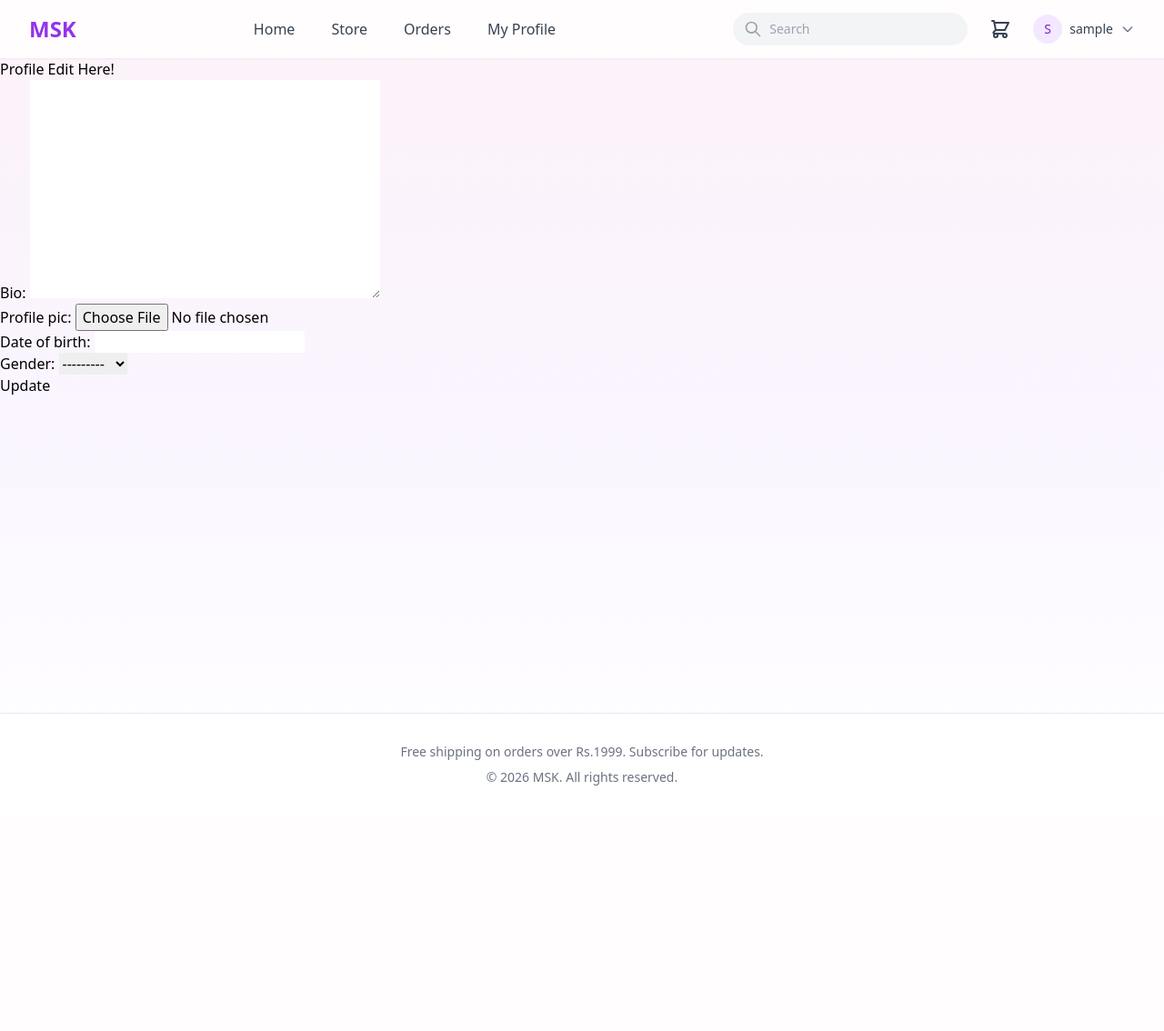
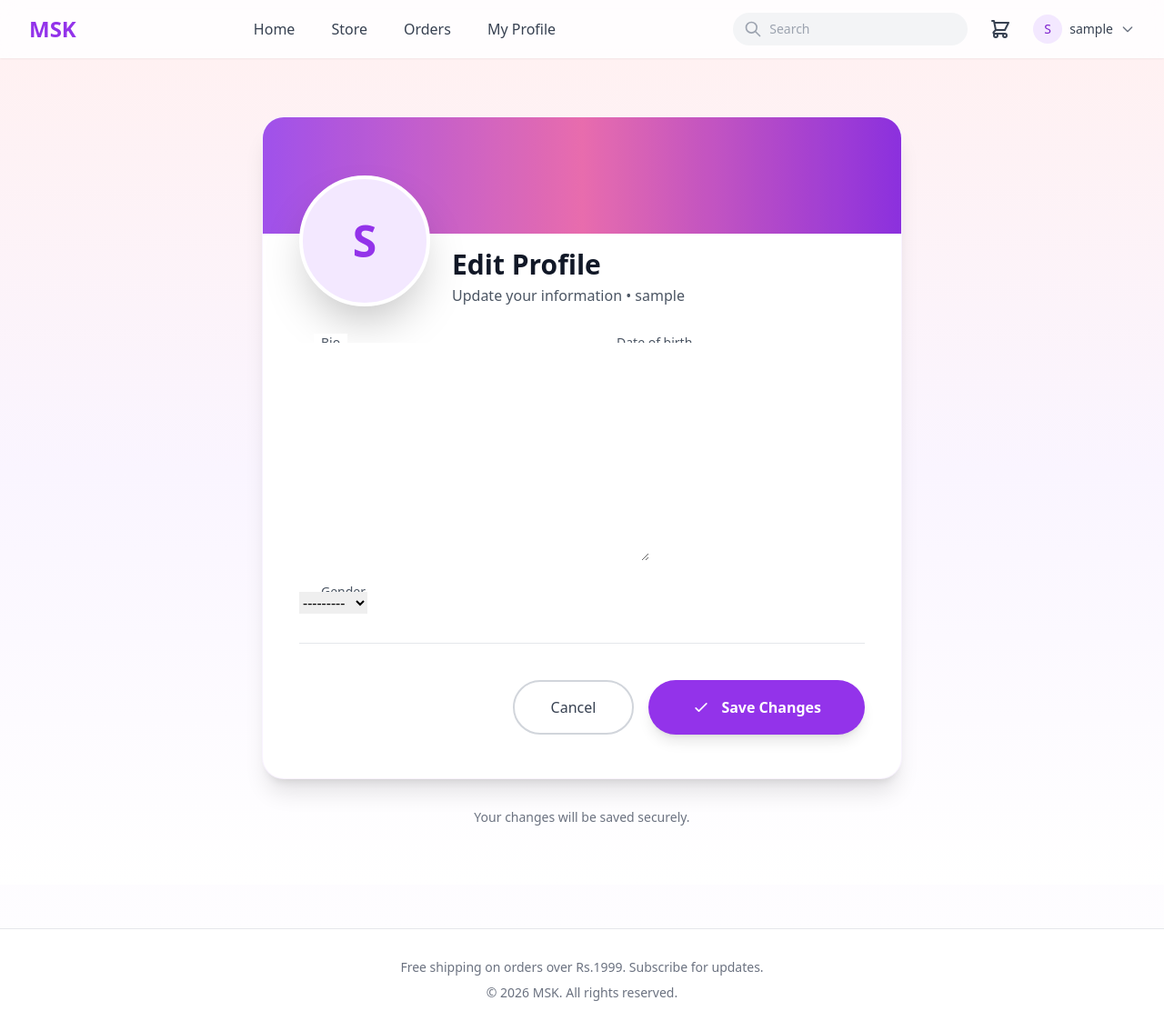
Before and after one commit to Musthak2004/django-ecommerce-api, a Django app: page /profiles/edit/ in a window 1280 px wide; the page is wider, and only the part inside the window is pictured. Shown: that part at 91% size. Before the commit the page ends 864 px from the top of that part, so only its background shows below. Run offline with Django 5.2, Linux system fonts and the light colour scheme; the visitor is signed in with stand-in values (Sample User, id 1); some libraries are stand-ins or nearby versions.

Commit message:
profile_edit.html need some ui design for inputfields

```diff
--- a/templates/profile_edit.html
+++ b/templates/profile_edit.html
@@ -1,11 +1,154 @@
 {% extends "base.html" %}
-<!--                       -->
-{% block title %}Profile-edit page{% endblock title %}
-<!--                  -->
+<!--                    -->
+{% block title %}Edit Profile - MSK{% endblock %}
+<!--                               -->
+
 {% block content %}
-<h2>Profile Edit Here!</h2>
-<form method="POST">
-  {% csrf_token %} {{ form.as_p }}
-  <button type="submit">Update</button>
-</form>
-{% endblock content %}
+
+<div
+  class="min-h-screen bg-gradient-to-b from-rose-50 via-purple-50 to-white py-12 md:py-16"
+>
+  <div class="max-w-3xl mx-auto px-4 sm:px-6 lg:px-8">
+    <div
+      class="bg-white rounded-3xl shadow-xl border border-purple-100/50 overflow-hidden"
+    >
+      <div
+        class="h-32 bg-gradient-to-r from-purple-500 via-pink-400 to-purple-600 relative"
+      >
+        <div class="absolute inset-0 bg-black/5"></div>
+      </div>
+
+      <div class="relative px-6 sm:px-10 pb-12 pt-0 -mt-16">
+        <!-- Profile Picture Section (unchanged) -->
+        <div
+          class="flex flex-col items-center sm:flex-row sm:items-end gap-6 mb-10"
+        >
+          <div class="relative group">
+            {% if user.profile.profile_pic %}
+            <img
+              src="{{ user.profile.profile_pic.url }}"
+              alt="{{ user.username }}"
+              class="w-32 h-32 sm:w-36 sm:h-36 rounded-full object-cover border-4 border-white shadow-2xl"
+            />
+            {% else %}
+            <div
+              class="w-32 h-32 sm:w-36 sm:h-36 rounded-full bg-purple-100 flex items-center justify-center text-purple-600 text-5xl font-bold border-4 border-white shadow-2xl"
+            >
+              {{ user.username|slice:":1"|upper }}
+            </div>
+            {% endif %}
+
+            <label
+              for="id_profile_pic"
+              class="absolute inset-0 flex items-center justify-center bg-black/40 rounded-full opacity-0 group-hover:opacity-100 transition-opacity cursor-pointer"
+            >
+              <svg
+                class="w-10 h-10 text-white"
+                fill="none"
+                stroke="currentColor"
+                viewBox="0 0 24 24"
+              >
+                <path
+                  stroke-linecap="round"
+                  stroke-linejoin="round"
+                  stroke-width="2"
+                  d="M3 9a2 2 0 012-2h.93a2 2 0 001.664-.89l.812-1.22A2 2 0 0110.07 4h3.86a2 2 0 011.664.89l.812 1.22A2 2 0 0018.07 7H19a2 2 0 012 2v9a2 2 0 01-2 2H5a2 2 0 01-2-2V9z"
+                />
+                <path
+                  stroke-linecap="round"
+                  stroke-linejoin="round"
+                  stroke-width="2"
+                  d="M15 13a3 3 0 11-6 0 3 3 0 016 0z"
+                />
+              </svg>
+            </label>
+          </div>
+
+          <div class="hidden">{{ form.profile_pic }}</div>
+
+          <div class="text-center sm:text-left">
+            <h1 class="text-3xl font-bold text-gray-900">Edit Profile</h1>
+            <p class="text-gray-600 mt-1">
+              Update your information • {{ user.username }}
+            </p>
+          </div>
+        </div>
+
+        <!-- Improved Form -->
+        <form method="POST" enctype="multipart/form-data" class="space-y-8">
+          {% csrf_token %}
+
+          <div class="grid grid-cols-1 md:grid-cols-2 gap-7">
+            {% for field in form %} {% if field.name != 'profile_pic' %}
+
+            <div class="relative">
+              <!-- Floating Label -->
+              <label
+                for="{{ field.id_for_label }}"
+                class="absolute left-4 -top-2.5 px-2 bg-white text-sm font-medium text-gray-600 transition-all pointer-events-none"
+              >
+                {{ field.label }} {% if field.field.required %}<span
+                  class="text-red-500"
+                  >*</span
+                >{% endif %}
+              </label>
+
+              <!-- Input Wrapper -->
+              <div class="relative">
+                {{ field }} {% if field.errors %}
+                <p class="mt-1.5 text-red-600 text-sm font-medium">
+                  {{ field.errors|striptags }}
+                </p>
+                {% endif %}
+              </div>
+
+              {% if field.help_text %}
+              <p class="mt-1.5 text-gray-500 text-xs">{{ field.help_text }}</p>
+              {% endif %}
+            </div>
+
+            {% endif %} {% endfor %}
+          </div>
+
+          <!-- Buttons -->
+          <div
+            class="pt-10 flex flex-col sm:flex-row gap-4 justify-end border-t border-gray-200 mt-10"
+          >
+            <a
+              href="{% url 'profile_detail' user.profile.slug %}"
+              class="order-2 sm:order-1 px-10 py-4 rounded-full border-2 border-gray-300 text-gray-700 font-medium hover:bg-gray-50 hover:border-gray-400 transition text-center"
+            >
+              Cancel
+            </a>
+
+            <button
+              type="submit"
+              class="order-1 sm:order-2 px-12 py-4 bg-purple-600 text-white font-semibold rounded-full hover:bg-purple-700 hover:shadow-xl transition shadow-lg flex items-center justify-center gap-3 transform hover:-translate-y-0.5"
+            >
+              <svg
+                class="w-5 h-5"
+                fill="none"
+                stroke="currentColor"
+                viewBox="0 0 24 24"
+              >
+                <path
+                  stroke-linecap="round"
+                  stroke-linejoin="round"
+                  stroke-width="2"
+                  d="M5 13l4 4L19 7"
+                />
+              </svg>
+              Save Changes
+            </button>
+          </div>
+        </form>
+      </div>
+    </div>
+
+    <p class="text-center text-gray-500 text-sm mt-8">
+      Your changes will be saved securely.
+    </p>
+  </div>
+</div>
+
+{% endblock %}
```
